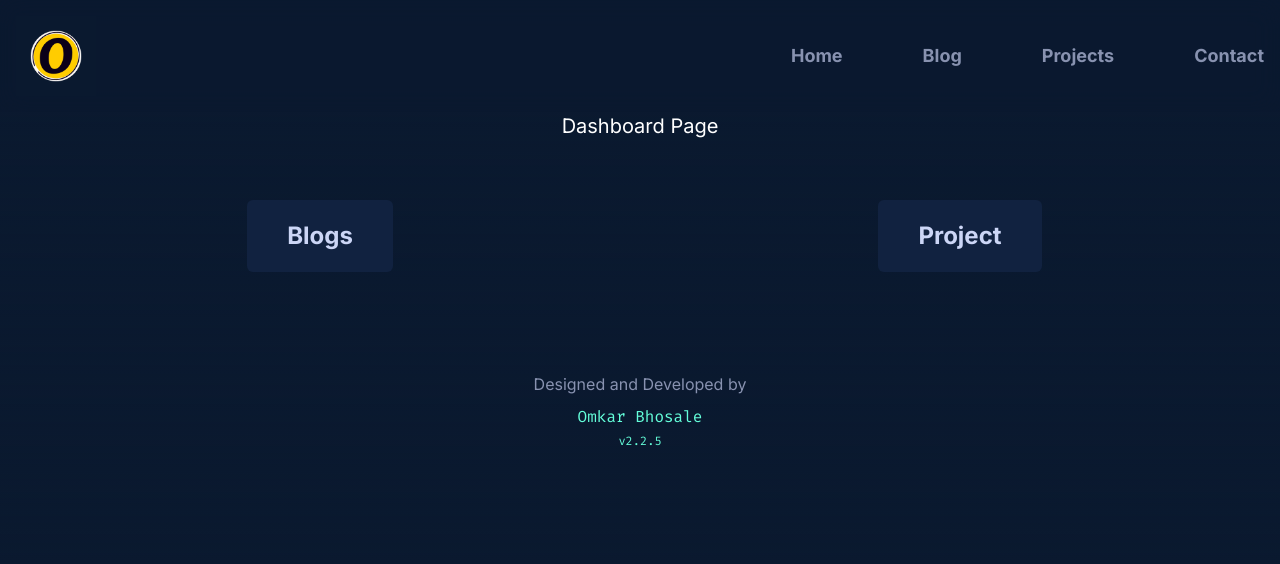
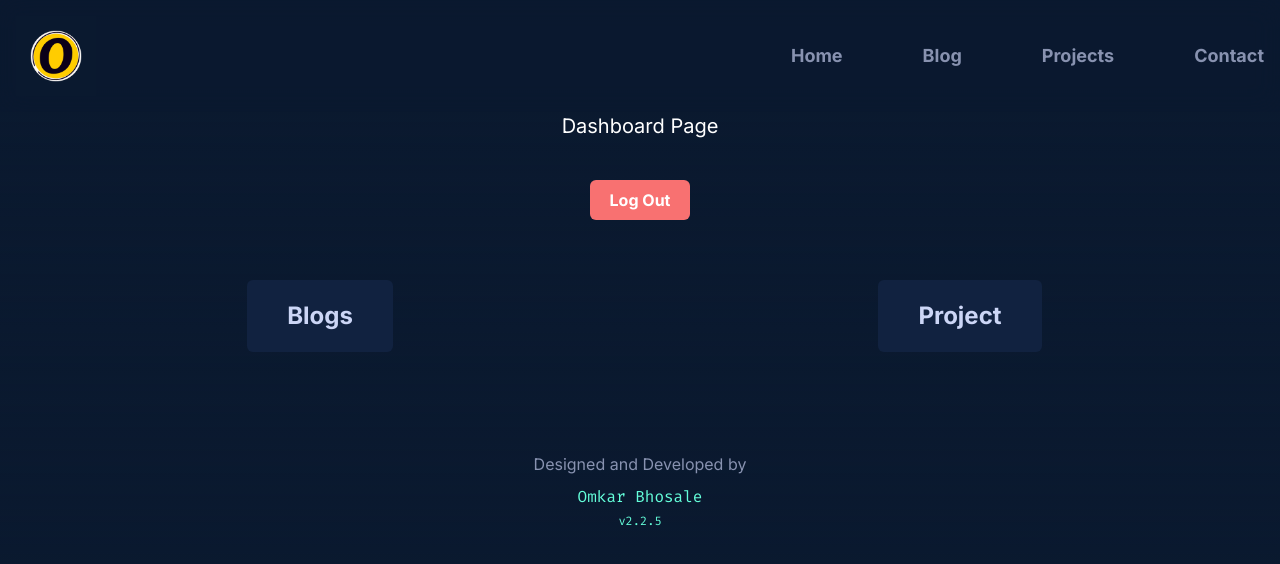
Before and after one commit to 0mkarBhosale07/portfolio, a Next.js app: page /dashboard in a window 1280 px wide. Shown: the top 564 px of the page. Built offline with nearby package versions, Linux system fonts and the light colour scheme; no server answers; sample sign-in values are in the browser's storage.

Commit message:
Signout feature

```diff
--- a/src/app/dashboard/page.jsx
+++ b/src/app/dashboard/page.jsx
@@ -1,6 +1,6 @@
 import DashboardLayout from "./layout";
 import ContentCard from "./components/ContentCard";
-import { useRouter } from "next/navigation";
+import { signOut } from "next-auth/react";
 import { getServerSession } from "next-auth";
 import { redirect } from "next/navigation";
 import { authOptions } from "@/app/api/auth/[...nextauth]/route";
@@ -13,6 +13,14 @@ const page = async () => {
     <DashboardLayout>
       <div>
         <h1 className="text-center text-white text-xl">Dashboard Page</h1>
+        <div className="button text-center my-10">
+          <button
+            className="bg-red-400 text-white px-5 py-2 rounded-md text-center font-bold"
+            onClick={() => signOut()}
+          >
+            Log Out
+          </button>
+        </div>
       </div>
       <div className="grid grid-cols-1 md:grid-cols-2 mx-auto mt-10">
         <ContentCard name="Blogs" link="blogs" />
```
